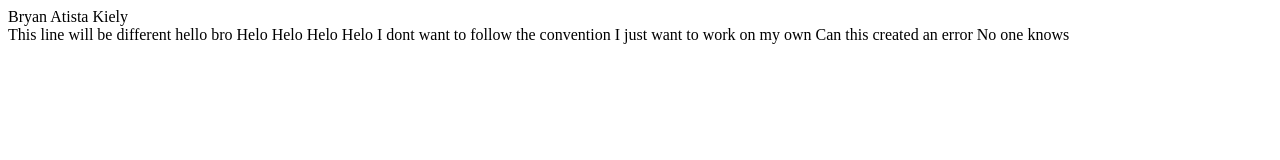
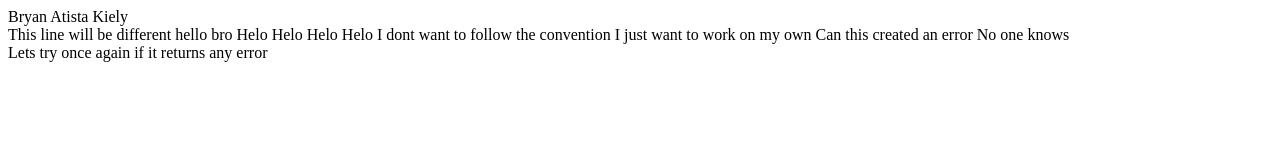
Before and after one commit to Brytista/demo-repo3, a plain HTML site: page index.html in a window 1280 px wide. Drawn offline with Linux system fonts and the light colour scheme.

Commit message:
Try Again

```diff
--- a/index.html
+++ b/index.html
@@ -9,3 +9,5 @@ I dont want to follow the convention
 I just want to work on my own
 Can this created an error
 No one knows
+
+<div> Lets try once again if it returns any error </div>
```
